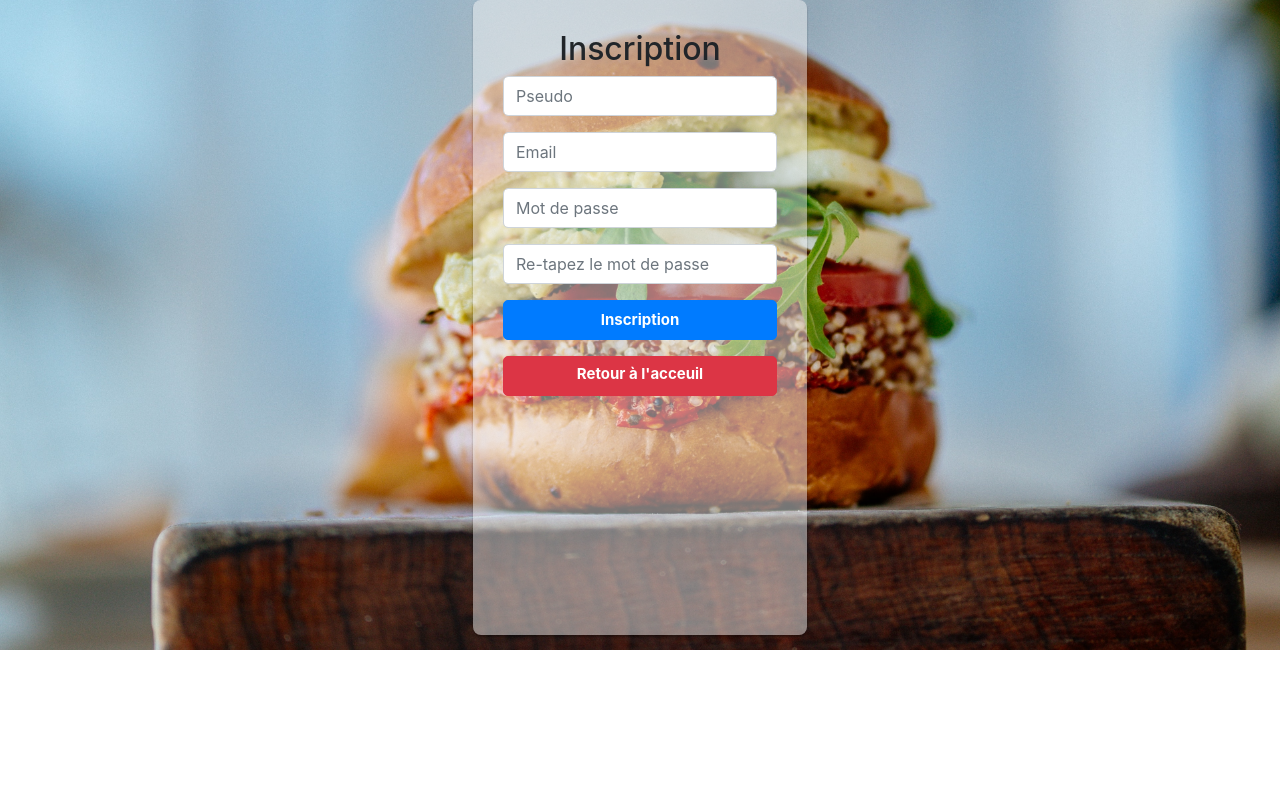
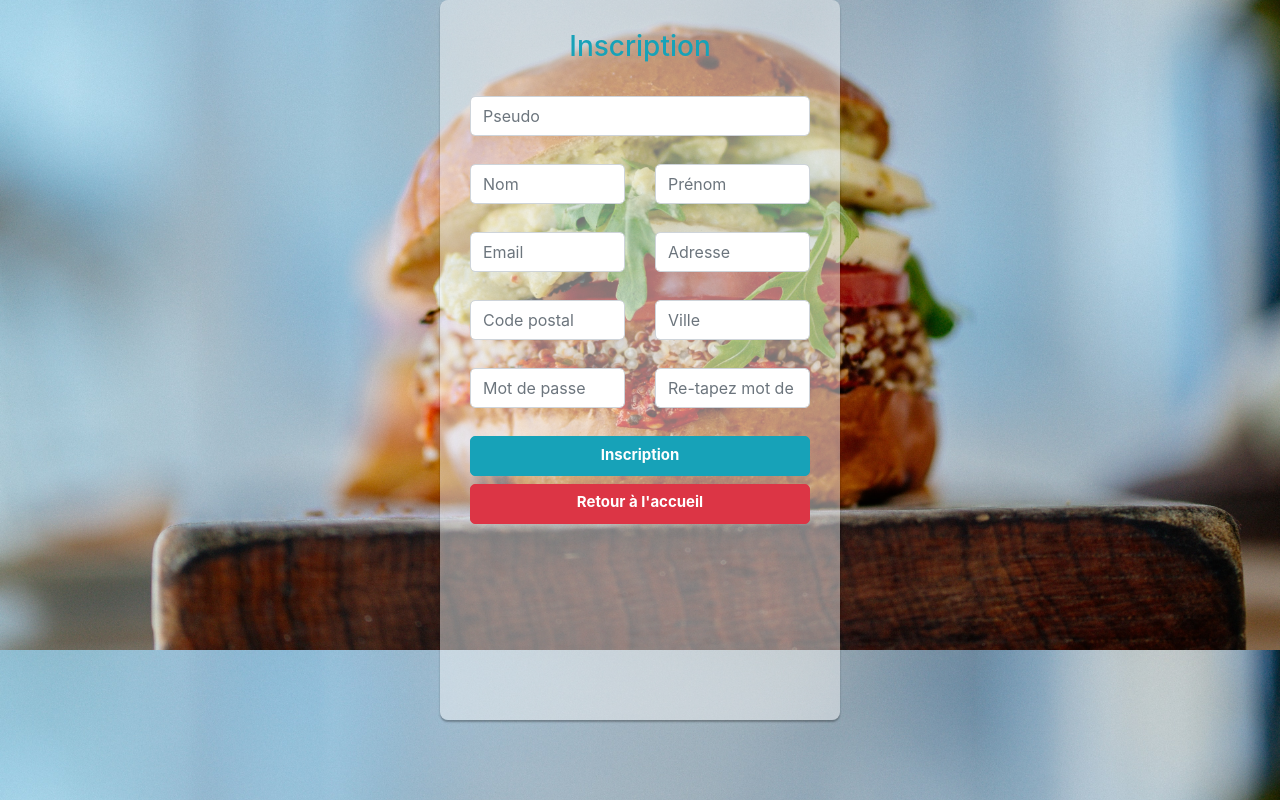
Before and after one commit to Asper-01/junkfood, a PHP site: page /inscription.php in a window 1280 px wide. Shown: the part 150-950 px from the top of the page. Before the commit the page ends 800 px from the top, so only its background shows below. Run offline with PHP 8.4, Linux system fonts and the light colour scheme; some libraries are stand-ins or nearby versions.

Commit message:
modif de: inscription.php inscription_traitement.php -ajout champs formulaire et inscription en base -ajout messages erreur -il est de nouveau possible de s'inscrire

```diff
--- a/connexion.php
+++ b/connexion.php
@@ -32,6 +32,7 @@
                 $_SESSION['ville'] = $data['ville'];
                 //$_SESSION['user'] = $data['token'];
 
+
                 header('Location: landing.php');
                 die();
             } else {
--- a/index.php
+++ b/index.php
@@ -1,6 +1,6 @@
 <?php
-include 'action.php';
-include "header.php";
+require_once 'action.php';
+require_once "header.php";
 ?>
 
 <!-- Affichage des plats -->
@@ -108,5 +108,5 @@
 
 
 <?php
-include "footer.php";
+require_once "footer.php";
 ?>
--- a/inscription.php
+++ b/inscription.php
@@ -1,105 +1,127 @@
 <?php
-include 'config.php';
-include 'header.php';
-
+require_once 'config.php';
+require_once 'header.php';
 ?>
 
 <body>
 
-    <body class="d-flex flex-column">
+    <div class="d-flex flex-column">
         <div class="container-fluid">
-            <div class="login-form">
+            <div class="inscription-form">
                 <?php //Les messages d'erreur sont générés en HTML et les classes d'alerte du framework Bootstrap CSS sont utilisées pour les mettre en forme
-                if (isset($_GET['reg_err'])) { //Verification des données envoyées en GET:
-                    $err = htmlspecialchars($_GET['reg_err']);
-
+                if (isset($_GET['reg_err'])) {
+                    $err = $_GET['reg_err'];
                     switch ($err) {
-                        case 'success': //Si pas d'erreurs:
+                        case 'success':
+                            // Message de succès
                 ?>
                             <div class="alert alert-success text-center">
-                                <strong>Félicitations !</strong> Votre compte a été crée !
-                            </div>
-                            <div class="text-center mb-3">
-                                <a href="form_co.php">
-                                    <button class="btn btn-primary btn-lg">Je me connecte</button>
-                                </a>
-
+                                <strong>Félicitations !</strong> Votre compte a été créé !
                             </div>
                         <?php
                             break;
-
-                        case 'password': // Si erreurs de password:
+                        case 'password':
+                            // Erreur de mot de passe
                         ?>
                             <div class="alert alert-danger">
-                                <strong>Erreur</strong> mot de passe différent
+                                <strong>Erreur</strong> Les mots de passe ne correspondent pas.
                             </div>
                         <?php
                             break;
-
-                        case 'email': // Si erreurs de mail:
+                        case 'email':
+                            // Erreur d'e-mail non valide
                         ?>
                             <div class="alert alert-danger">
-                                <strong>Erreur</strong> email non valide
+                                <strong>Erreur</strong> L'adresse e-mail n'est pas valide.
                             </div>
                         <?php
                             break;
-
                         case 'email_length':
+                            // Erreur de longueur de l'e-mail
                         ?>
                             <div class="alert alert-danger">
-                                <strong>Erreur</strong> adresse mail trop longue
+                                <strong>Erreur</strong> L'adresse e-mail est trop longue.
                             </div>
                         <?php
                             break;
-
-                        case 'pseudo_length':
+                        case 'pseudo_preg':
+                            // Erreur de format de pseudo
                         ?>
                             <div class="alert alert-danger">
-                                <strong>Erreur</strong> pseudo trop long
+                                <strong>Erreur</strong> Le pseudo ne doit contenir que des caractères alphanumériques (A-Z, a-z, 0-9).
                             </div>
-
                         <?php
-                        case 'reg_err=pseudo_preg':
+                            break;
+                        case 'pseudo_length':
+                            // Erreur de longueur de pseudo
                         ?>
                             <div class="alert alert-danger">
-                                <strong>Erreur</strong> Votre pseudo ne doit contenir que des caractères alphanumérique (A-Z, a-z, 0-9)
+                                <strong>Erreur</strong> Le pseudo doit contenir au maximum 15 caractères.
                             </div>
-
                         <?php
+                            break;
                         case 'pseudo_min_length':
+                            // Erreur de longueur minimale de pseudo
                         ?>
                             <div class="alert alert-danger">
-                                <strong>Erreur</strong> pseudo doit contenir au moins 3 caractères
+                                <strong>Erreur</strong> Le pseudo doit contenir au moins 3 caractères.
                             </div>
                         <?php
+                            break;
                         case 'already':
+                            // Erreur de compte déjà existant
                         ?>
                             <div class="alert alert-danger">
-                                <strong>Erreur</strong> compte deja existant
+                                <strong>Erreur</strong> Un compte avec cette adresse e-mail existe déjà.
                             </div>
                 <?php
-
+                            break;
+                            // Ajoutez d'autres cas d'erreur si nécessaire
                     }
                 }
                 ?>
                 <form action="inscription_traitement.php" method="post">
-                    <h2 class="text-center">Inscription</h2>
-                    <div class="form-group">
-                        <input type="text" name="pseudo" class="form-control" placeholder="Pseudo" required="required" autocomplete="off">
+                    <h3 class="text-center text-info">Inscription</h3><br>
+                    <input type="text" name="pseudo" class="form-control" placeholder="Pseudo" required="required" autocomplete="off"><br>
+
+                    <div class="row">
+                        <div class="col">
+                            <input type="text" name="nom" class="form-control" placeholder="Nom" required="required" autocomplete="off"><br>
+                        </div>
+                        <div class="col">
+                            <input type="text" name="prenom" class="form-control" placeholder="Prénom" required="required" autocomplete="off"><br>
+                        </div>
                     </div>
-                    <div class="form-group">
-                        <input type="email" name="email" class="form-control" placeholder="Email" required="required" autocomplete="off">
+                    <div class="row">
+                        <div class="col">
+                            <input type="email" name="email" class="form-control" placeholder="Email" required="required" autocomplete="off"><br>
+                        </div>
+                        <div class="col">
+                            <input type="text" name="adresse" class="form-control" placeholder="Adresse" required="required" autocomplete="off"><br>
+                        </div>
                     </div>
-                    <div class="form-group">
-                        <input type="password" name="password" class="form-control" placeholder="Mot de passe" required="required" autocomplete="off">
+
+                    <div class="row">
+                        <div class="col">
+                            <input type="text" name="code_postal" class="form-control" placeholder="Code postal" required="required" autocomplete="off"><br>
+                        </div>
+                        <div class="col">
+                            <input type="text" name="ville" class="form-control" placeholder="Ville" required="required" autocomplete="off"><br>
+                        </div>
                     </div>
-                    <div class="form-group">
-                        <input type="password" name="password_retype" class="form-control" placeholder="Re-tapez le mot de passe" required="required" autocomplete="off">
+
+                    <div class="row">
+                        <div class="col">
+                            <input type="password" name="password" class="form-control" placeholder="Mot de passe" required="required" autocomplete="off">
+                        </div>
+                        <div class="col">
+                            <input type="password" name="password_retype" class="form-control" placeholder="Re-tapez mot de passe" required="required" autocomplete="off"><br>
+                        </div>
                     </div>
-                    <div class="form-group">
-                        <button type="submit" class="btn btn-primary btn-block">Inscription</button>
-                    </div>
-                    <a href="index.php" class="btn btn-danger btn-block">Retour à l'acceuil</a>
+
+                    <button type="submit" class="btn btn-info btn-block">Inscription</button>
+
+                    <a href="index.php" class="btn btn-danger btn-block">Retour à l'accueil</a>
 
                 </form>
             </div>
--- a/monCompte.php
+++ b/monCompte.php
@@ -1,6 +1,6 @@
 <?php
-include 'action.user.php';
-include 'header.php';
+require_once 'action.user.php';
+require_once 'header.php';
 require_once 'config.php';
 ?>
 
--- a/style.css
+++ b/style.css
@@ -53,8 +53,23 @@
 }
 
 
+/* FORMULAIRE D INSCRIPTION*/
+
+.inscription-form {
+   margin: 0 0 15px;
+   margin-bottom: 15px;
+   background: #f7f7f779;
+   box-shadow: 0px 2px 2px rgba(0, 0, 0, 0.3);
+   padding: 30px;
+   border-radius: 8px;
+   max-width: 50vh;
+   max-height: 90vh;
+}
+
+
 
 /* FORMULAIRE DE CONNEXION*/
+
 .login-form {
    margin: 0 0 15px;
    margin-bottom: 15px;
@@ -63,6 +78,7 @@
    padding: 30px;
    border-radius: 8px;
    max-width: 50vh;
+   max-height: 50vh;
 }
 
 .form-control,
@@ -76,6 +92,9 @@
    font-size: 15px;
    font-weight: bold;
 }
+
+
+
 
 /* MISE EN PAGE DU CRUD page "recettes.php" */
 .form2 {
```
Also changed, not shown: crud-users.php (deleted, +0 -46 lines), form_co.php (+6 -6 lines), inscription_traitement.php (+53 -16 lines).
